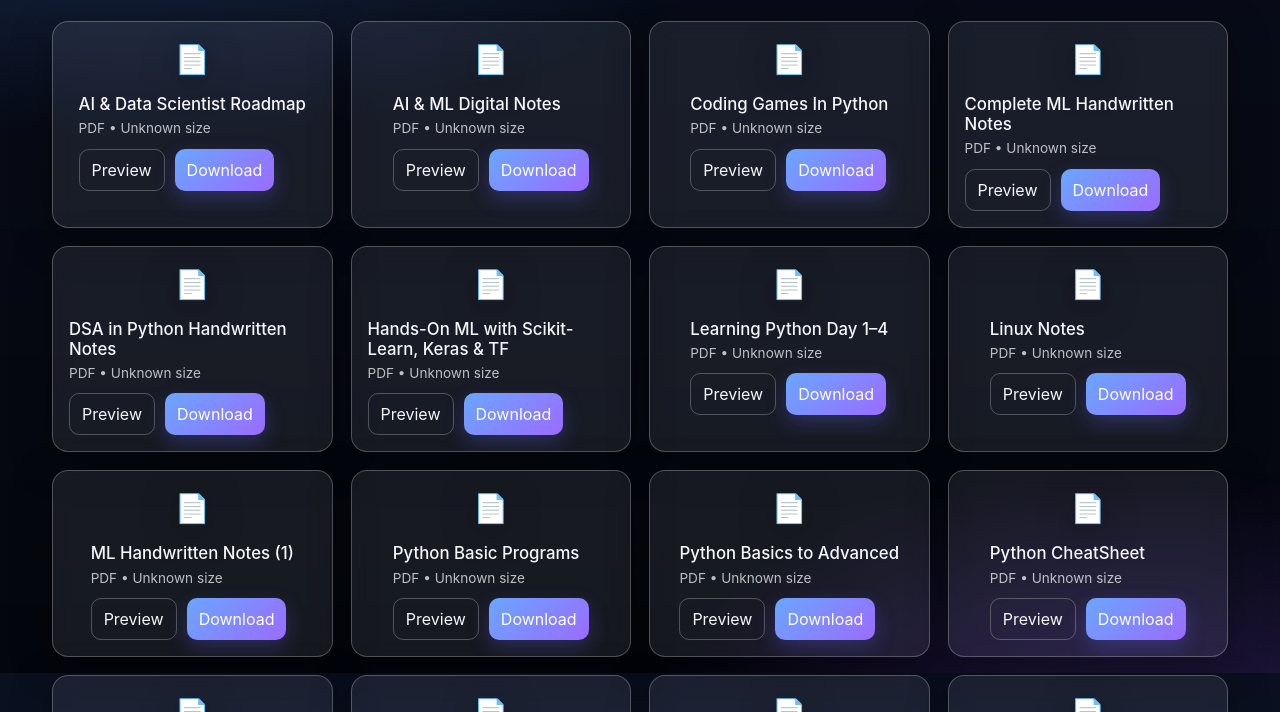
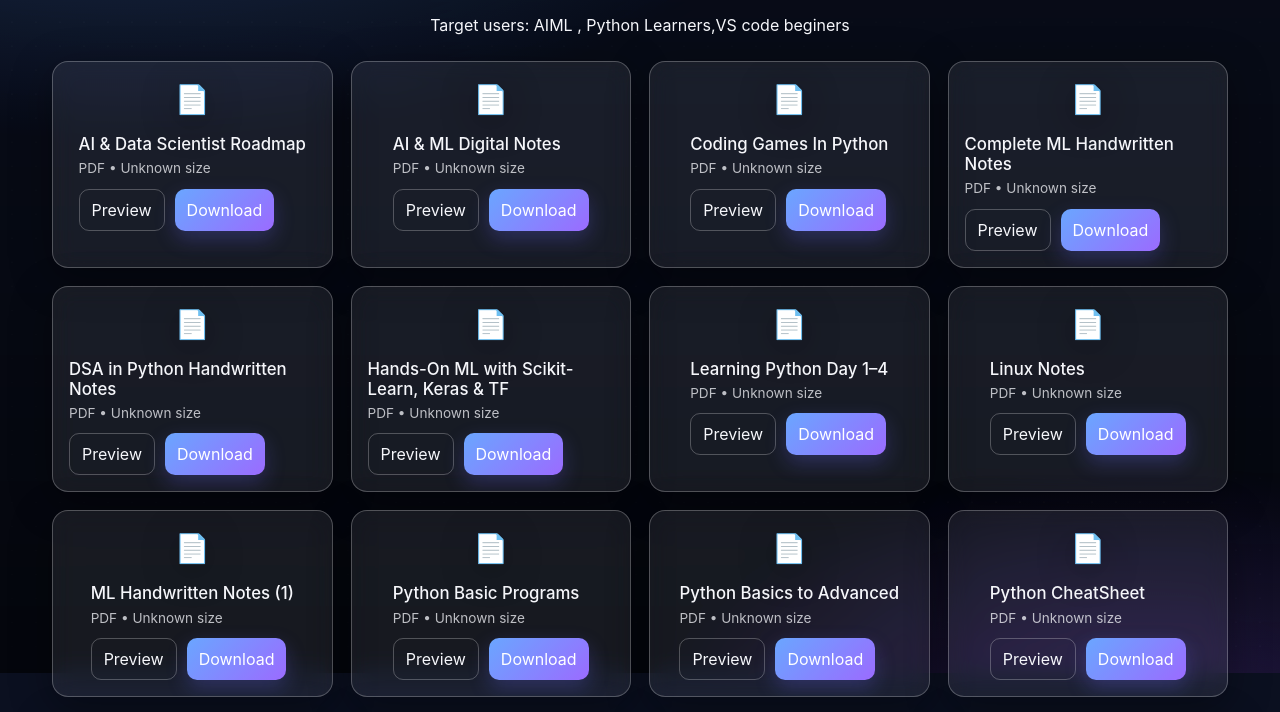
Before and after one commit to lenlu/project_m, a plain HTML site: page index2.html in a window 1280 px wide. Shown: the part 127-839 px from the top of the page. Drawn offline with nearby package versions, Linux system fonts and the light colour scheme; no server answers.

Commit message:
Add target users description to index2.html

```diff
--- a/index2.html
+++ b/index2.html
@@ -16,6 +16,7 @@
         <header class="mb-4 text-center">
             <h1 class="page-title">Collection Resources</h1>
             <p class="page-subtitle">USEFUL PDFs to improve your Skills</p>
+            <p>Target users: AIML , Python Learners,VS code beginers</p>
         </header>
 
         <div class="resource-grid">
```
